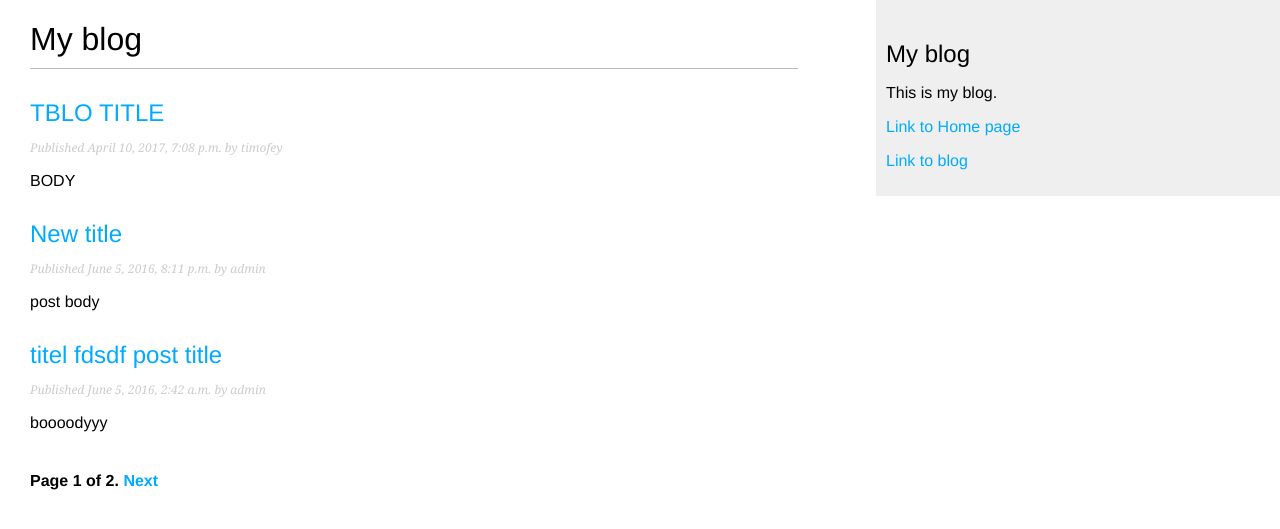
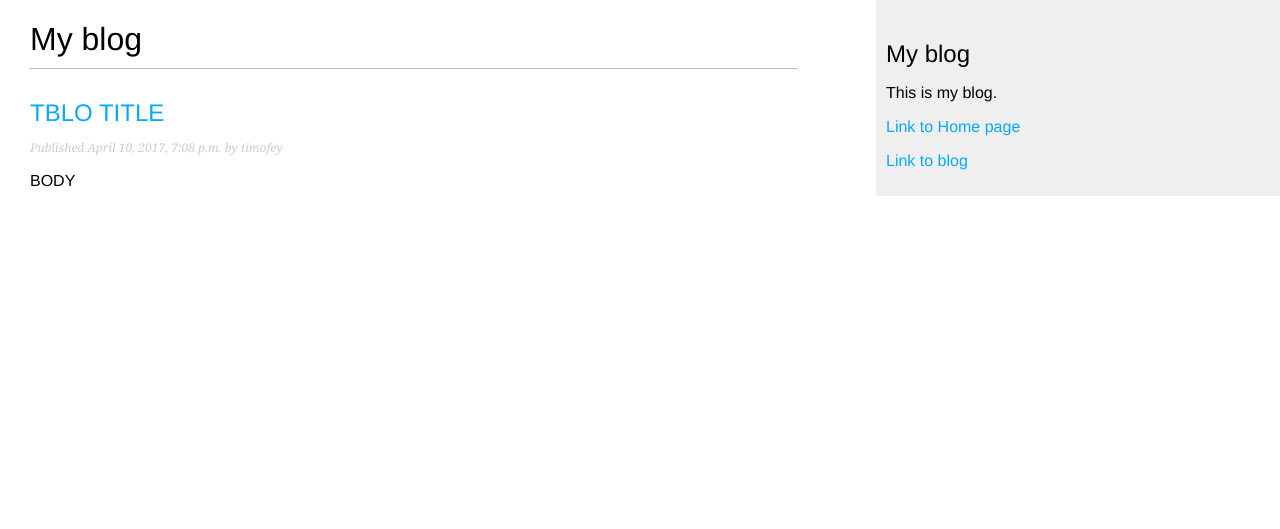
Before and after one commit to usermuser/blog, a Django app: page /blog/timofey/ in a window 1280 px wide. Shown: the top 529 px of the page. Run offline with Django 3.2, Linux system fonts and the light colour scheme; data comes from the database, SQL or seed files in the repository; both versions use the stored data as it was after the commit.

Commit message:
Adde filter to show Timofeys posts in views.py, named timofey_post_list. Not tested. Without pagination.

```diff
--- a/blog/templates/blog/post/tlist.html
+++ b/blog/templates/blog/post/tlist.html
@@ -1,6 +1,6 @@
 {% extends "blog/base.html" %}
 
-{% block title %}TLIT{% endblock %}
+{% block title %}TIMOFEY{% endblock %}
 
 {% block content %}
   <h1>My blog </h1>
@@ -15,5 +15,5 @@
     </p>
     {{ post.body|truncatewords:30|linebreaks }}
   {% endfor %}
-    {% include "pagination.html" with page=page_obj %}
+<!--    {% include "pagination.html" with page=page_obj %}-->
 {% endblock %}
--- a/blog/urls.py
+++ b/blog/urls.py
@@ -3,9 +3,10 @@ from . import views
 
 urlpatterns = [
     # p
-    url(r'^$', views.PostListView.as_view(), name='post_list'),
+    #url(r'^$', views.PostListView.as_view(), name='post_list'),
     # ex: /blog/timofey/
-    url(r'^timofey/$', views.PostListView.as_view(), name='timofey_post_list'),
+    #url(r'^timofey/$', views.PostListView.as_view(), name='timofey_post_list'),
+    url(r'^timofey/$', views.timofey_post_list, name='timofey_post_list'),
     url(r'^(?P<year>\d{4})/(?P<month>\d{2})/(?P<day>\d{2})/'\
         r'(?P<post>[-\w]+)/$',
         views.post_detail,
--- a/blog/views.py
+++ b/blog/views.py
@@ -10,7 +10,7 @@ class PostListView(ListView):
     queryset = Post.published.all()
     context_object_name = 'posts'
     paginate_by = 3
-    template_name = 'blog/post/list.html'
+    template_name = 'blog/post/tlist.html'
 
 def post_list(request):
     object_list = Post.published.all()
@@ -30,7 +30,7 @@ def post_list(request):
                   'posts': posts})
 
 def timofey_post_list(request):
-    object_list = Post.published.filter(author_id=2)
+    posts= Post.published.filter(author_id=2)
     #paginator = Paginator(object_list, 3) # 3 posts in each page
     #page = request.GET.get('page')
     #try:
@@ -41,10 +41,9 @@ def timofey_post_list(request):
     #except EmptyPage:
         # If page is out of range deliver last page of results
         #posts = paginator.page(paginator.num_pages)
+#                  """{'page': page,"""
     return render(request,
-                  'blog/post/tlist.html',
-                  {'page': page,
-                  'posts': posts})
+                  'blog/post/tlist.html',{'posts': posts})
 
 def post_detail(request, year, month, day, post):
     post = get_object_or_404(Post, slug=post,
```
Also changed, not shown: db.sqlite3.
